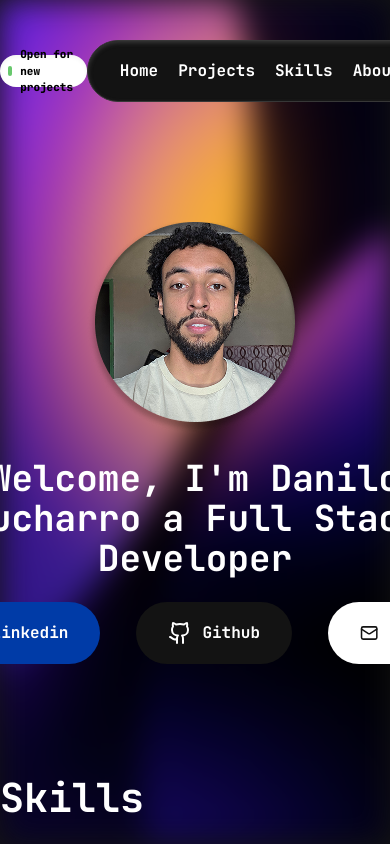
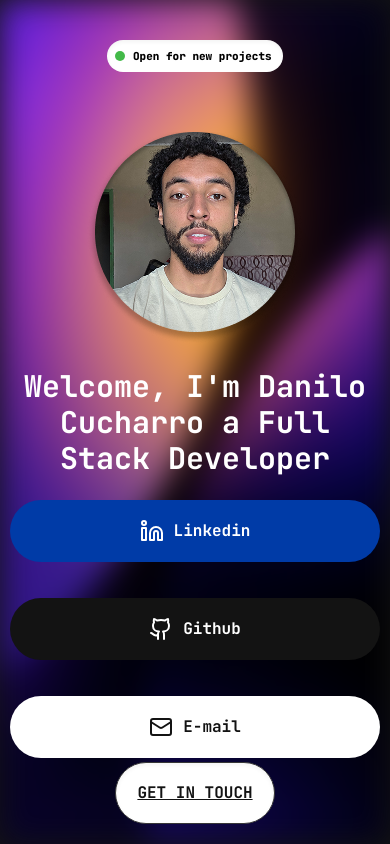
Before and after one commit to danilocucharro/portfolio, a Next.js app: page / in a window 390 px wide. Shown: the top 844 px of the page. Built offline with nearby package versions, Linux system fonts and the light colour scheme.

Commit message:
feat: improving the responsiveness

```diff
--- a/src/app/(portfolio)/page.tsx
+++ b/src/app/(portfolio)/page.tsx
@@ -7,7 +7,7 @@ import { SkillsSection } from "../components/skills-section";
 
 export default function Home() {
   return (
-    <main className="w-full flex flex-col gap-4.5">
+    <main className="w-full flex flex-col gap-4.5 max-md:px-2.5">
       <FadeInY>
         <PresentationSection />
       </FadeInY>
--- a/src/app/components/about-me-section.tsx
+++ b/src/app/components/about-me-section.tsx
@@ -6,8 +6,8 @@ export function AboutMeSection() {
     <section className="flex flex-col py-21.5 w-full gap-9" id="about-me">
       <h2 className="text-white text-[40px] font-bold">About me</h2>
 
-      <div className="flex p-5 gap-3 border border-gray-700 rounded-[40px] bg-black-800 items-center">
-        <p className="text-white text-[20px] leading-9">
+      <div className="flex max-md:flex-col p-5 gap-3 border border-gray-700 rounded-[40px] bg-black-800 items-center">
+        <p className="text-white max-md:hidden text-[20px] leading-9 text-balance">
           I’m a web developer with strong experience building modern,
           responsive, and high-performance interfaces. I work with HTML5, CSS3,
           JavaScript (ES6+), React, Next.js, Tailwind CSS and Git. I integrate
@@ -16,9 +16,16 @@ export function AboutMeSection() {
           landing pages, dashboards, and full web systems. Committed to quality,
           deadlines, and clear communication. Let’s build something great!
         </p>
+        <p className="text-white md:hidden max-md:text-sm text-[20px] leading-9 text-balance">
+          I’m a web developer with strong experience building modern,
+          responsive, and high-performance interfaces. I turn Figma designs into
+          functional, pixel-perfect websites with clean, scalable code.
+          Committed to quality, deadlines, and clear communication. Let’s build
+          something great!
+        </p>
 
         <div className="flex flex-col w-55.5 gap-2.5">
-          <figure>
+          <figure className="max-md:hidden">
             {/* eslint-disable-next-line @next/next/no-img-element */}
             <img
               src="profile-3.jpg"
@@ -26,7 +33,7 @@ export function AboutMeSection() {
               className="rounded-[20px] w-full"
             />
           </figure>
-          <div className="flex justify-end py-2.5 gap-2.5">
+          <div className="flex max-md:justify-center text-justify justify-end py-2.5 gap-2.5">
             <LinkButton url="https://github.com/danilocucharro">
               <GithubIcon className="size-6 text-white" />
             </LinkButton>
--- a/src/app/components/button.tsx
+++ b/src/app/components/button.tsx
@@ -8,7 +8,7 @@ export function Button({ className, type = "button", ...props }: ButtonProps) {
     <button
       type={type}
       className={twMerge(
-        "flex px-8 h-15.5 bg-white justify-center items-center gap-2.5 text-white font-bold text-base rounded-full hover:shadow-2xl cursor-pointer hover:scale-105 transition-all duration-300",
+        "flex max-md:w-full px-8 h-15.5 bg-white justify-center items-center gap-2.5 text-white font-bold text-base rounded-full hover:shadow-2xl cursor-pointer hover:scale-105 transition-all duration-300",
         className,
       )}
       {...props}
--- a/src/app/components/header.tsx
+++ b/src/app/components/header.tsx
@@ -2,7 +2,7 @@ import Link from "next/link";
 
 export function Header() {
   return (
-    <div className="flex w-full max-w-268.5 items-center justify-between py-10">
+    <div className="flex max-md:flex-col-reverse max-md:gap-4 w-full max-w-268.5 items-center justify-between py-10">
       <div className="flex px-2 gap-2 bg-white w-44 h-8 rounded-full border-gray-700 shadow-inner items-center">
         <div className="bg-dark-green-500 w-2.5 h-2.5 rounded-full animate-pulse" />
         <span className="font-extrabold text-black text-[11px]">
@@ -10,7 +10,7 @@ export function Header() {
         </span>
       </div>
 
-      <header className="flex bg-black-800 w-137.5 h-15.5 py-2.5 px-8 rounded-full border border-gray-700 shadow-inner shadow-gray-700">
+      <header className="flex bg-black-800 max-md:hidden w-137.5 h-15.5 py-2.5 px-8 rounded-full border border-gray-700 shadow-inner shadow-gray-700">
         <nav className="flex w-full gap-5 items-center justify-evenly">
           <Link
             href="/"
@@ -42,7 +42,7 @@ export function Header() {
         </nav>
       </header>
 
-      <button className="flex px-2 h-15.5 w-40 bg-white text-black-800 shadow-inner items-center justify-center rounded-full cursor-pointer hover:bg-black hover:text-white border border-gray-700 transition-colors duration-200">
+      <button className="flex max-md:fixed max-md:bottom-5 max-md:z-50 max-md: px-2 h-15.5 w-40 bg-white text-black-800 shadow-inner items-center justify-center rounded-full cursor-pointer hover:bg-black hover:text-white border border-gray-700 transition-colors duration-200">
         <p className="underline font-bold text-base">GET IN TOUCH</p>
       </button>
     </div>
--- a/src/app/components/presentation-section.tsx
+++ b/src/app/components/presentation-section.tsx
@@ -5,7 +5,7 @@ import Link from "next/link";
 export function PresentationSection() {
   return (
     <section
-      className="flex flex-col w-full gap-8 items-center mt-20"
+      className="flex flex-col w-full gap-8 items-center mt-20 max-md:mt-5"
       id="home"
     >
       <div className="flex flex-col max-w-157.5 items-center gap-6">
@@ -16,11 +16,11 @@ export function PresentationSection() {
           className="hover:scale-110 transition-all duration-800"
         />
         <div className="w-full">
-          <h1 className="font-bold text-white text-4xl text-wrap text-center">
+          <h1 className="font-bold text-white text-4xl max-md:text-3xl text-wrap text-center">
             Welcome, {"I'm"} Danilo Cucharro a Full Stack Developer
           </h1>
         </div>
-        <div className="w-full flex justify-center gap-9">
+        <div className="w-full flex justify-center gap-9 max-md:flex-col">
           <Link
             href="https://www.linkedin.com/in/danilo-cucharro-954081169/"
             target="_blank"
--- a/src/app/components/project-card.tsx
+++ b/src/app/components/project-card.tsx
@@ -11,7 +11,7 @@ type ProjectCardProps = {
 
 export function ProjectCard({ image, stacks, title, link }: ProjectCardProps) {
   return (
-    <article className="w-125 h-90 flex flex-col gap-2.5 rounded-[40px] border border-gray-600 bg-black-800">
+    <article className="max-w-125 max-md:w-full md:h-90 max-md:h-65 flex flex-col gap-2.5 rounded-[40px] border border-gray-600 bg-black-800">
       <Link href={link} target="_blank">
         <figure className="overflow-hidden rounded-t-[40px]">
           {!image ? (
--- a/src/app/components/projects-section.tsx
+++ b/src/app/components/projects-section.tsx
@@ -2,7 +2,7 @@ import { ProjectCard } from "./project-card";
 
 export function ProjectsSection() {
   return (
-    <section className="flex flex-col gap-9 py-21.5" id="projects">
+    <section className="flex flex-col gap-9 py-5" id="projects">
       <h2 className="text-white font-bold text-[40px]">Projects</h2>
 
       <div className="flex flex-wrap w-full gap-19">
```
